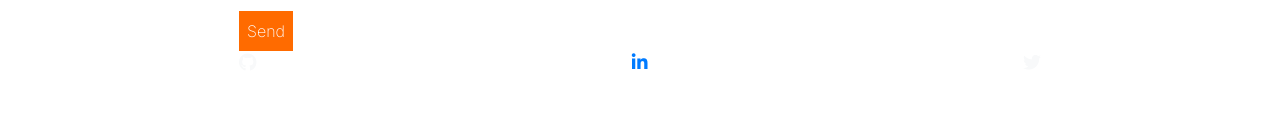
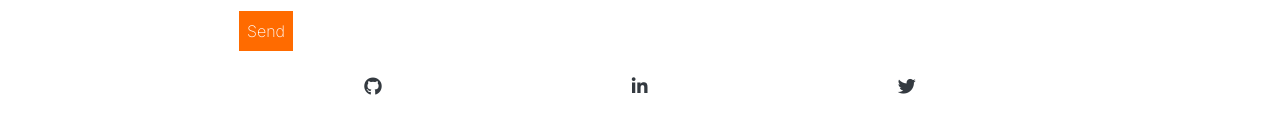
Before and after one commit to javierbotero/portfolio-JavierBotero, a plain HTML site: page index.html in a window 1280 px wide. Shown: the part 4532-4665 px from the top of the page. Before the commit the page ends 4623 px from the top, so only its background shows below. Drawn offline with nearby package versions, Linux system fonts and the light colour scheme.

Commit message:
Improve space in logos in footer

```diff
--- a/index.html
+++ b/index.html
@@ -532,10 +532,10 @@
   </form>
   <div class="col-sm-2"></div>
   <div class="col-sm-2"></div>
-  <nav class="m-0 col-sm-8 text-menu-nav d-flex justify-content-between list-unstyled">
-    <a href="https://github.com/javierbotero" class="text-light" target="_blank"><i class="fab fa-github"></i></a></i>
-    <a href="https://www.linkedin.com/in/javierboterodev/"><i class="fab fa-linkedin-in"></i></a></i>
-    <a href="https://twitter.com/Javierboterodev" class="text-light" target="_blank"><i class="fab fa-twitter"></i></a></i>
+  <nav class="m-0 col-sm-8 text-menu-nav d-flex justify-content-around my-4 list-unstyled">
+    <a href="https://github.com/javierbotero" class="text-dark" target="_blank"><i class="fab fa-github"></i></a></i>
+    <a href="https://www.linkedin.com/in/javierboterodev/" class="text-dark" target="_blank"><i class="fab fa-linkedin-in"></i></a></i>
+    <a href="https://twitter.com/Javierboterodev" class="text-dark" target="_blank"><i class="fab fa-twitter"></i></a></i>
   </nav>
   <div class="col-sm-2"></div>
 </footer>
```
